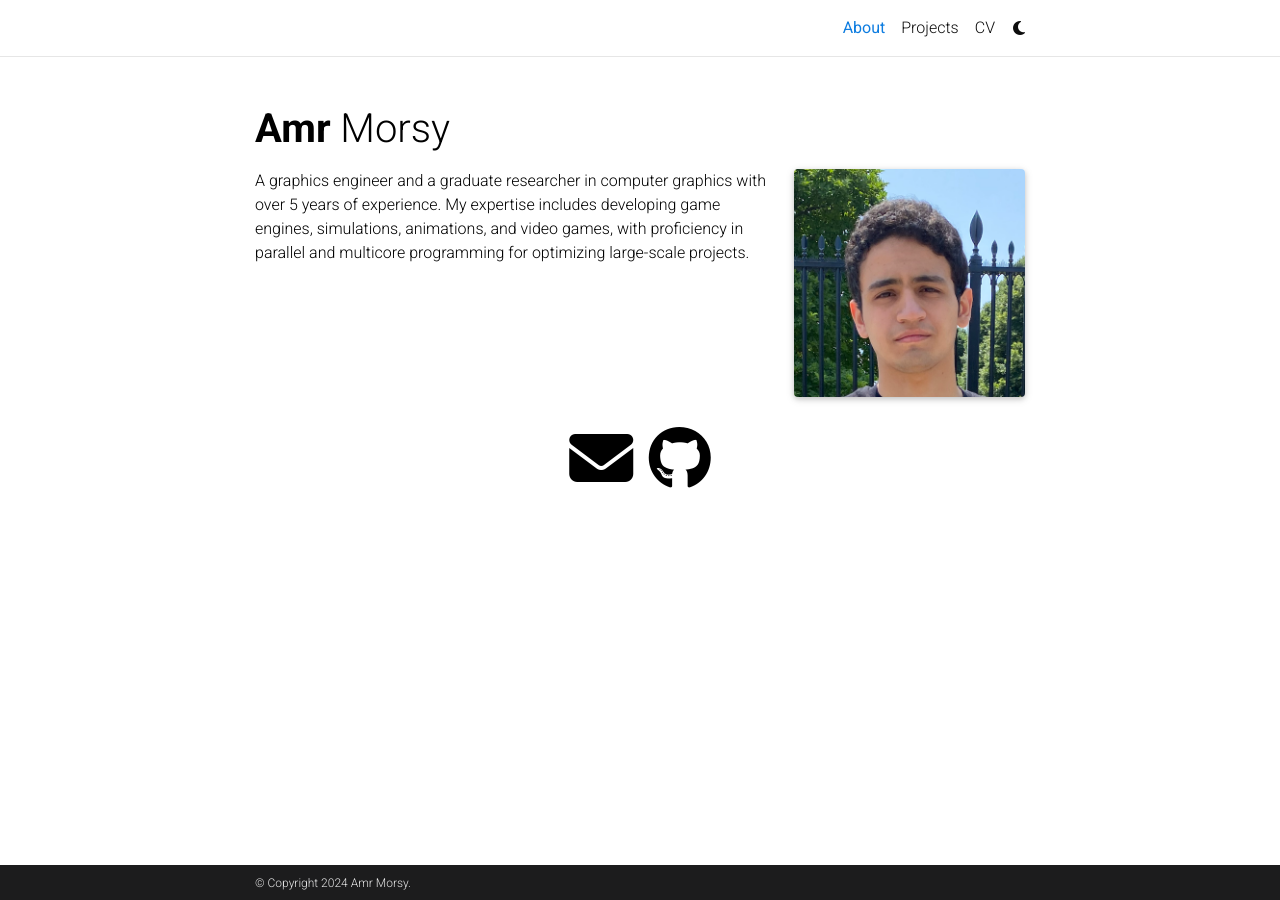
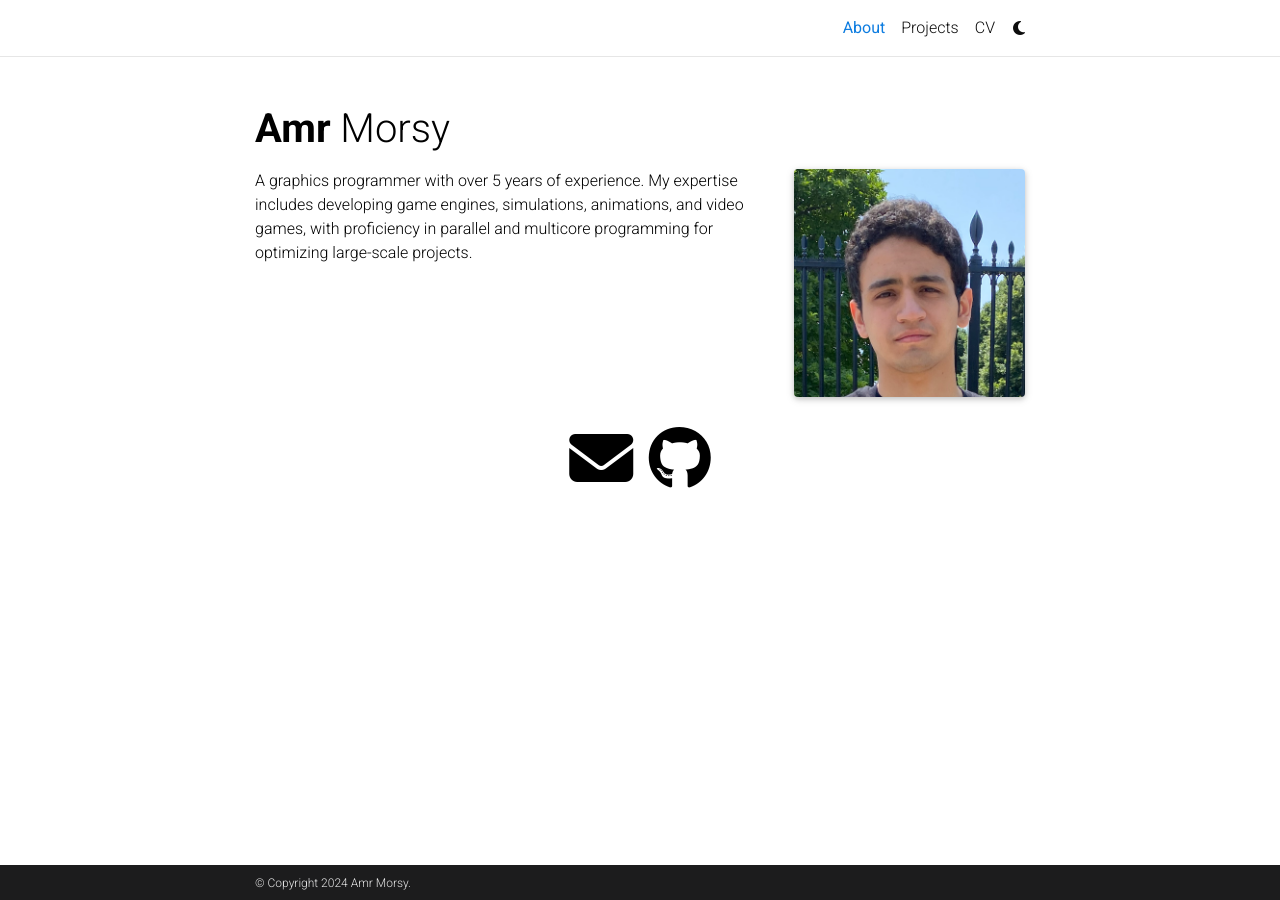
Before and after one commit to AmrHMorsy/AmrMorsy.github.io, a Jekyll site: the page built from _pages/about.md, in a window 1280 px wide. Built offline with Jekyll 4.4.1, drawn with Linux system fonts in a browser that asks for light colours; full-size pictures stand in for the smaller copies a plugin makes; comment, search, counter and statistics services are not loaded; a style sheet for code colours, icons or effects is not loaded.

Commit message:
Update about.md

```diff
--- a/_pages/about.md
+++ b/_pages/about.md
@@ -16,4 +16,4 @@
 social: true  # includes social icons at the bottom of the page
 ---
 
-A graphics engineer and a graduate researcher in computer graphics with over 5 years of experience. My expertise includes developing game engines, simulations, animations, and video games, with proficiency in parallel and multicore programming for optimizing large-scale projects.
+A graphics programmer with over 5 years of experience. My expertise includes developing game engines, simulations, animations, and video games, with proficiency in parallel and multicore programming for optimizing large-scale projects.
```
